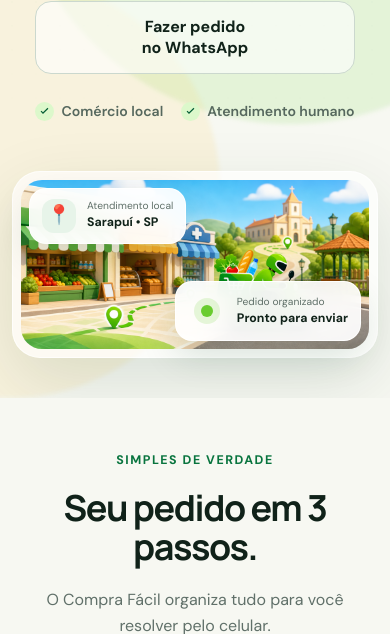
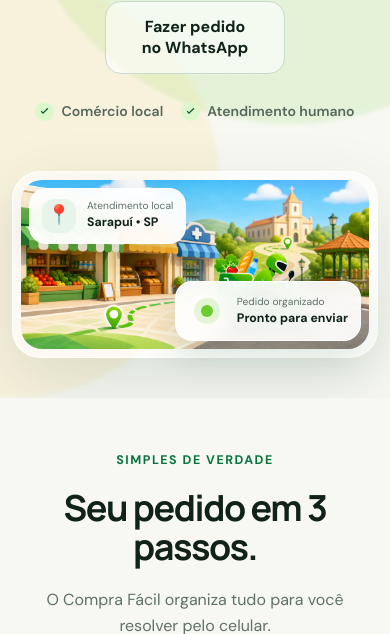
Before and after one commit to tav0dev/compra-facil-site, a website: page index.html in a window 390 px wide. Shown: the part 466-1100 px from the top of the page. Drawn offline with Linux system fonts and the light colour scheme.

Commit message:
Alinha largura do botão de pedidos ao selo no celular

```diff
--- a/index.html
+++ b/index.html
@@ -28,7 +28,7 @@
       href="https://fonts.googleapis.com/css2?family=DM+Sans:wght@400;500;600;700&family=Manrope:wght@600;700;800&display=swap"
       rel="stylesheet"
     />
-    <link rel="stylesheet" href="/styles.css?v=contact-ux-v2" />
+    <link rel="stylesheet" href="/styles.css?v=cta-width-v3" />
     <title>Compra Fácil — Delivery local em Sarapuí</title>
   </head>
   <body>
--- a/styles.css
+++ b/styles.css
@@ -1371,7 +1371,9 @@ h3 {
   }
 
   .order-button {
-    width: 100%;
+    width: 180px;
+    max-width: 100%;
+    justify-self: center;
     text-align: center;
     line-height: 1.35;
   }
```
Also changed, not shown: links/index.html (+1 -1 lines).
